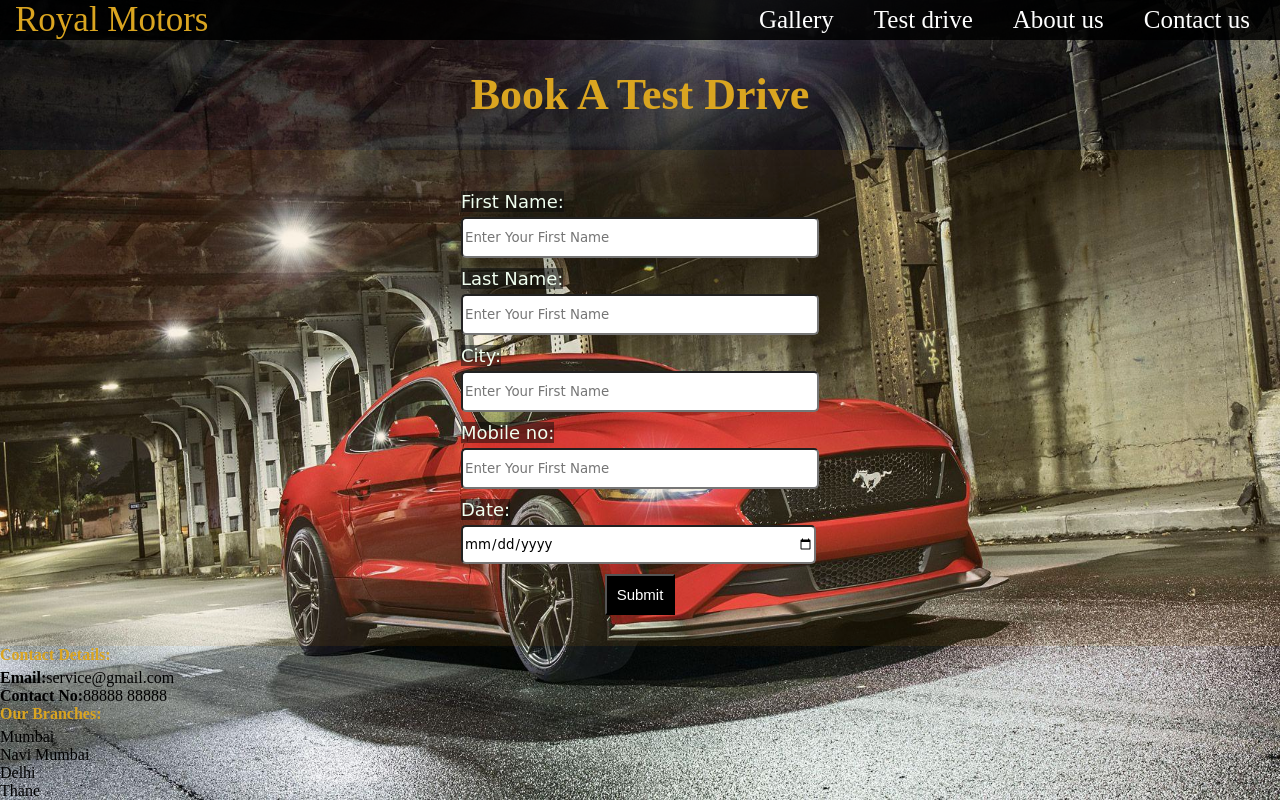
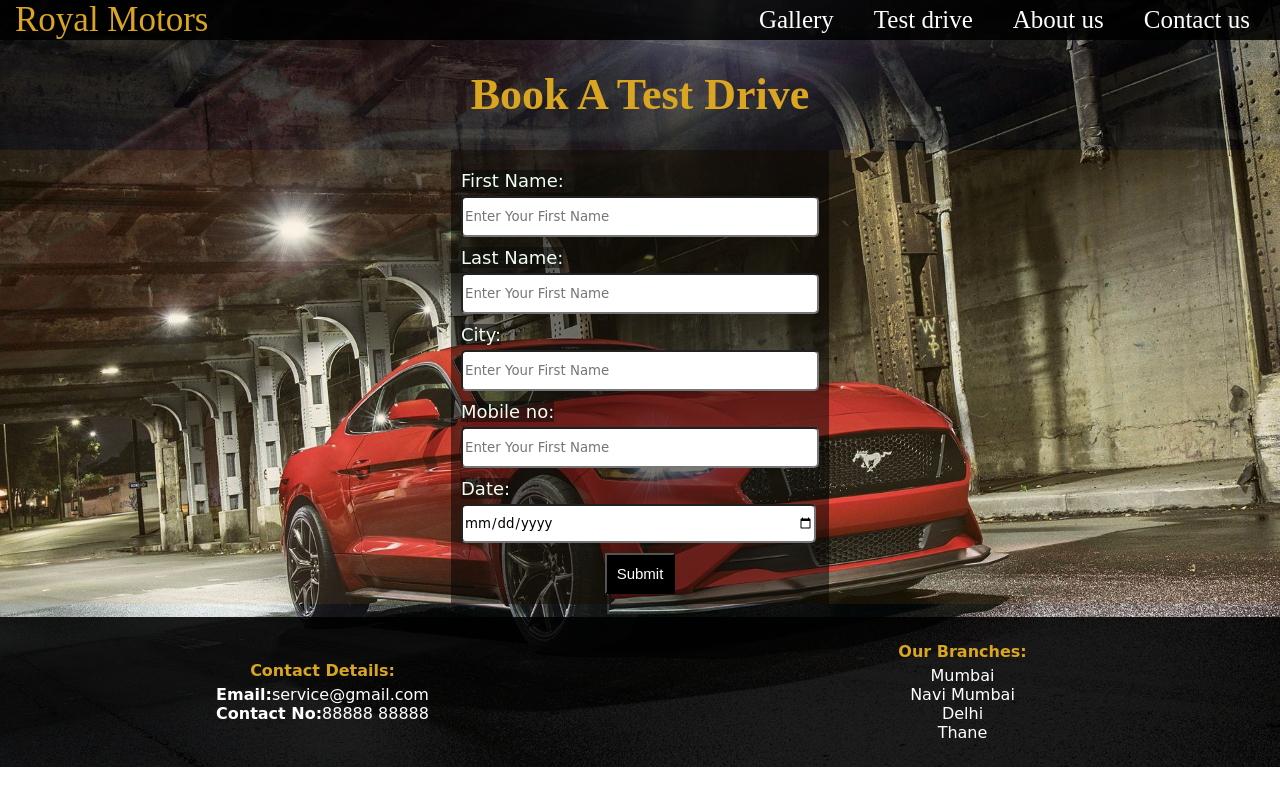
Before and after one commit to harshad0808/royalcarstore.github.io, a plain HTML site: page testdrive.html in a window 1280 px wide. Drawn offline with Linux system fonts and the light colour scheme.

Commit message:
Update style.css

```diff
--- a/css/style.css
+++ b/css/style.css
@@ -60,12 +60,14 @@ html,body {
     font-family:'Segoe UI', Tahoma, Geneva, Verdana, sans-serif;
     flex-direction: column;
 
+
 }
 .btn
 {
     font-size: 25px;
-    border-radius: 15px;
-    background-color:whitesmoke;
+    border-radius: 10px;
+    background-color:rgb(230, 203, 130);
+    padding: 5px;
 }
 .btn:hover
 {
@@ -206,7 +208,7 @@ height: 20vh;
     display: flex;
     justify-content: center;
     align-items: center;
-    height:100%;
+    height: 100%;
     background-color: rgba(201, 124, 9, 0.1);
 
 
@@ -259,7 +261,7 @@ height: 20vh;
   flex-direction: column;
   background-image: url("../pictures/formback.jpg");
   background-repeat: no-repeat;
-  height: 100vh;
+  height: 100%;
   background-size: 100% 100%;
 
 }
@@ -268,7 +270,7 @@ height: 20vh;
     display: flex;
     flex-direction: column;
     height: 100%;
-    background-color: bisque;
+    background-color: rgb(255, 255, 255);
 
 
 }
@@ -276,3 +278,41 @@ height: 20vh;
 {
     height: 20%;
 }
+.formsize
+{
+    background-color:rgb(0,0,0,0.50);
+    padding: 10px;
+}
+.weltag
+{
+    font-family: 'Times New Roman', Times, serif;
+    padding: 10px;
+    background-color: rgba(255, 254, 254, 0.2);;
+    color: goldenrod;
+}
+.foot
+{
+    display: flex;
+    color: white;
+    margin-top: 1%;
+    background-color: rgb(0,0,0,0.88);
+
+    height: 150px;
+
+
+
+}
+.footchild
+{
+    width: 100%;
+    flex: 1;
+    margin-left: 5px;
+    align-self: center;
+    font-family:cursive;
+    text-align: center;
+
+}
+.footmain
+{
+    background-color: rgb(0,0,0,0.88);;
+}
```
